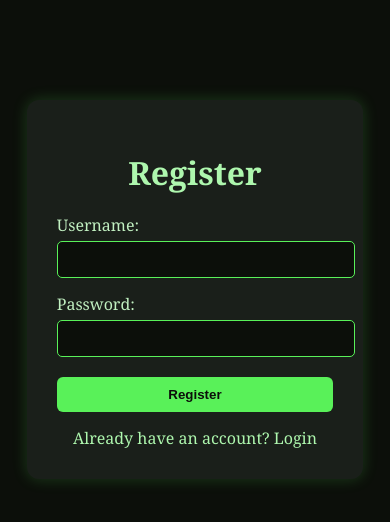
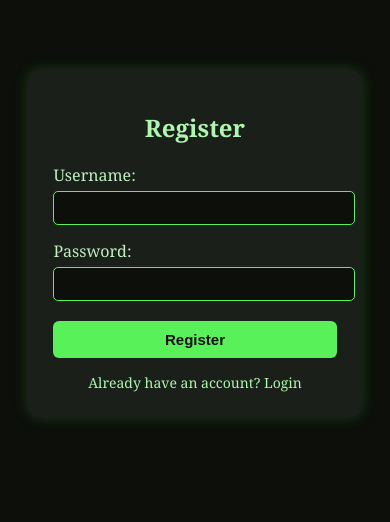
Before and after one commit to Dino-code94/ArcanaGate-Project, a Flask app: page /register in a window 390 px wide. Shown: the top 522 px of the page. Run offline with Flask 3, Linux system fonts and the light colour scheme.

Commit message:
Add responsive media queries to auth.css for mobile and tablet support

```diff
--- a/static/auth.css
+++ b/static/auth.css
@@ -65,3 +65,47 @@
   .auth-container a:hover {
     text-decoration: underline;
   }
+
+  /* ========================= */
+/* Media Queries for Mobile */
+/* ========================= */
+
+/* Smartphones */
+@media (max-width: 480px) {
+  .auth-container {
+    margin: 50px 15px;
+    padding: 20px;
+  }
+
+  .auth-container h1 {
+    font-size: 22px;
+  }
+
+  .auth-container input[type="text"],
+  .auth-container input[type="password"] {
+    padding: 8px;
+    font-size: 14px;
+  }
+
+  .auth-container button {
+    padding: 10px;
+    font-size: 15px;
+  }
+
+  .auth-container a {
+    font-size: 14px;
+  }
+}
+
+/* Tablets */
+@media (max-width: 768px) {
+  .auth-container {
+    margin: 70px auto;
+    padding: 25px;
+    max-width: 90%;
+  }
+
+  .auth-container h1 {
+    font-size: 24px;
+  }
+}
```
